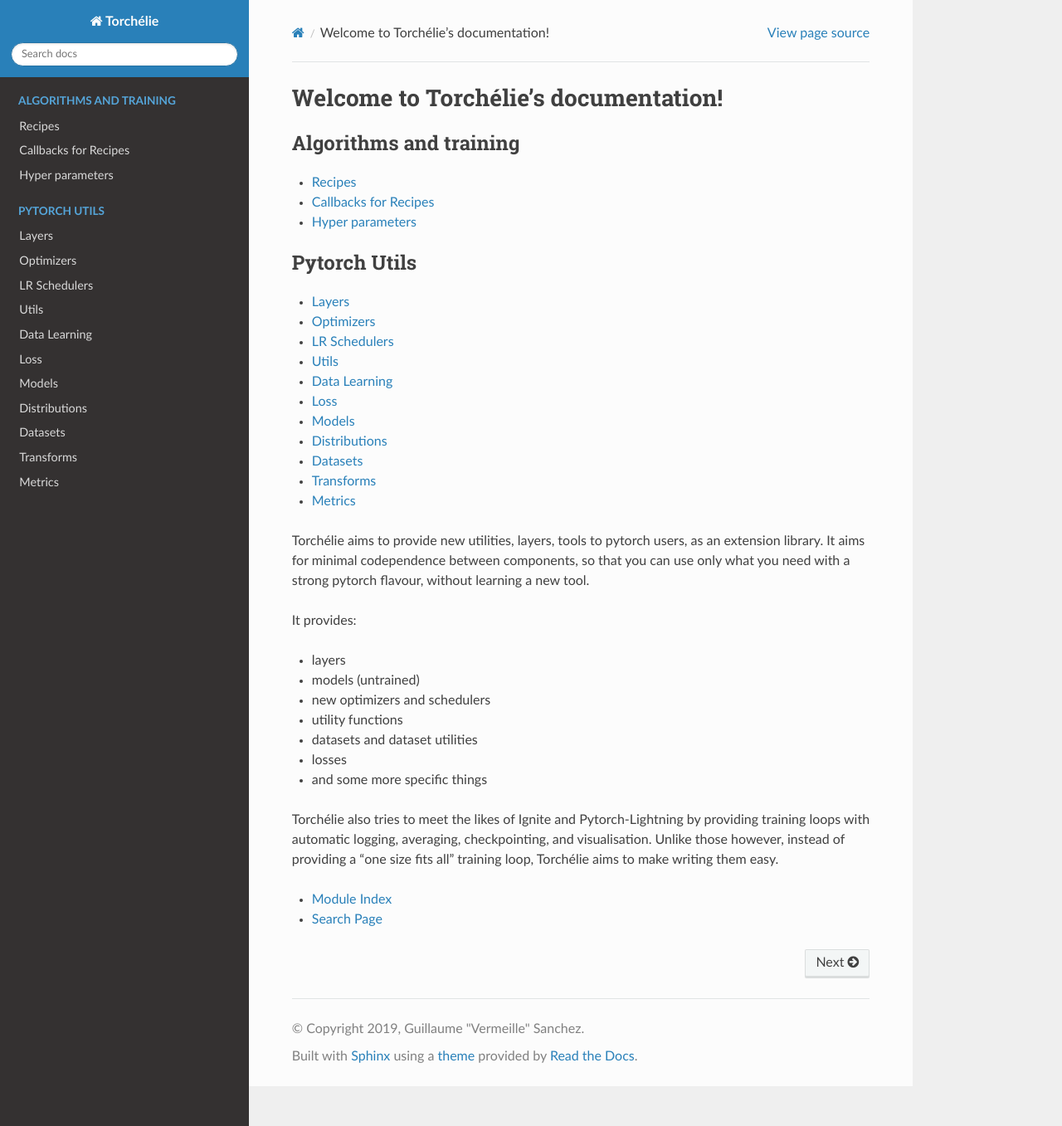
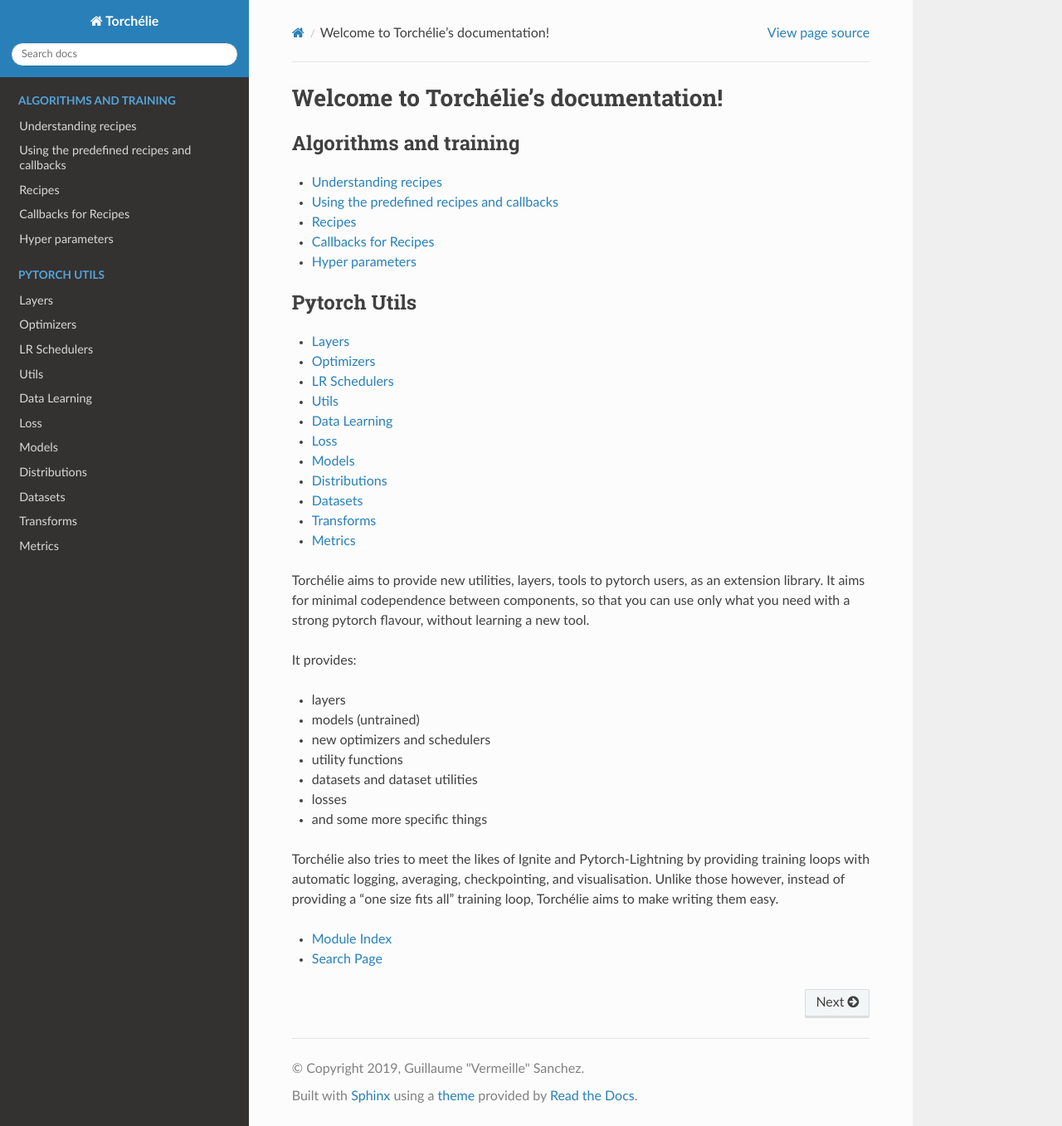
Before and after one commit to Vermeille/Torchelie, a Sphinx documentation site: the page built from docs/index.rst, in a window 1280 px wide and 1357 px high. Shown: the whole window at 83% size. Built offline with Sphinx 7.4.7 and the Read the Docs theme 2.0.0, drawn with Linux system fonts in a browser that asks for light colours; some of the changed lines change nothing that is shown.

Commit message:
recipes tuto

```diff
--- a/docs/index.rst
+++ b/docs/index.rst
@@ -5,6 +5,7 @@
    :caption: Algorithms and training
    :maxdepth: 1
 
+   recipe_tuto
    recipes
    callbacks
    hyper
--- /dev/null
+++ b/docs/recipe_tuto.rst
@@ -0,0 +1,368 @@
+Understanding recipes
+=====================
+
+Torchélie's recipes are what other libraries would call trainers or training
+loops. However, Torchélie focuses a lot on making recipes as customizable and
+flexible as possible through a declarative interface. But enough nonsense
+bullshit, let's jump to the code.
+
+NOTA: I know time is precious bro. If you just want to see what a real sample
+would look like, you can jump to the last code sample on this page, and read
+backwards for the explanations you want.
+
+It all starts with a simple Pytorch loop
+----------------------------------------
+
+The most minimal pytorch high level training example is as simple as this:
+
+::
+
+   for epoch in range(N_EPOCHS):
+      for batch in train_loader:
+         process_batch(batch)
+
+But this is not super interesting. The fact is that many times, this loop may
+contain the same boilerplate code, and look more like that:
+
+::
+
+   # Initialize some stuff, like the model,  the optimizer, logger etc
+   for epoch in range(N_EPOCHS):
+      # Prepare for new epoch: zero metrics etc
+      for batch in train_loader:
+         # Move batch to GPU, zero the gradients etc
+         stuff = process_batch(batch)
+         # Step optimizer, log some stuff, save the model etc
+      # Compute overall epoch metrics, log them, run tests...
+
+That's already more interesting. The general overview is a double loop with
+four places (initialization is not included) where you may want to do stuff.
+And that stuff is quite often just clutter: logging, computing stats etc.
+That's in essence what a Recipe is: a very simple training loop with
+attachable callbacks that can react to four events.
+
+Actually, the real source code for Torchelie's Recipe class is that one:
+
+::
+
+     for epoch in range(epochs):
+         self.callbacks('on_epoch_start')
+         for batch in self.loader:
+             self.callbacks.update_state({'batch': batch})
+             batch = tu.send_to_device(batch,
+                                       self.device,
+                                       non_blocking=True)
+             self.callbacks.update_state({'batch_gpu': batch})
+
+             self.callbacks('on_batch_start')
+             out = self.call_fun(batch)
+             out = tu.send_to_device(out, 'cpu', non_blocking=True)
+             self.callbacks.update_state(out)
+             self.callbacks('on_batch_end')
+         self.callbacks('on_epoch_end')
+     return self.callbacks.state
+
+Okay, but why is this cool?
+---------------------------
+
+Naive code
+~~~~~~~~~~
+
+I know what you're thinking: those lines are stupid and you can write them
+yourself, it takes less than a minute. This is true. But you also know that
+they never remain that simple: you add a ton of things to those lines. Several
+events, computations, loggers, snapshotting and whatnots. Let's see from the
+simplest example how to benefit from Torchélie's engineering.
+
+To use that barebone Recipe in a simple scenario, let's train a model on the
+GPU for 5 epochs of CIFAR10, using as few features as possible for now.
+
+::
+
+   # Let's initialize the model, dataloader, and optimizer
+   model = torchvision.models.resnet18(num_classes=10).cuda()
+   data_loader = torch.utils.data.DataLoader(CIFAR10(), batch_size=32)
+   opt = torchelie.optim.RAdamW(model.parameters(), lr=0.01)
+
+   # define a training pass
+   def forward_pass(batch):
+      x, y = batch
+
+      opt.zero_grad()  # Don't be angry at me just now
+      pred = model(x)
+      loss = nn.functional.cross_entropy(pred, y)
+      loss.backward()
+      opt.step()
+
+      # For now, just return an empty dict
+      return {}
+
+   # build our recipe
+   recipe = torchelie.recipe.Recipe(forward_pass, data_loader)
+   recipe.run(5)
+
+While this work, I would understand that you'd be pissed off: you are still
+handling moving the model to the GPU yourself, the boilerplate with the
+optimizer is still there, and there is no testing, logging or whatev. It's
+kinda shitty. But I gotcha fam.
+
+Handling devices
+~~~~~~~~~~~~~~~~
+
+First, let's make the recipe aware that the model exists. If the recipe knows
+that the model exists, it will properly handle its serialization and move it
+from device to device. We make the recipe aware of stuff by registering things
+to it.
+
+::
+
+   # notice that we don't move the model to cuda anymore
+   model = torchvision.models.resnet18(num_classes=10)
+
+   # same as before ...
+
+   recipe = torchelie.recipe.Recipe(forward_pass, data_loader)
+   # register the model
+   recipe.register('model', model)
+   # 1) recipe.model now exists
+   # 2) recipe.state_dict() will include the model's state_dict
+   # 3) moving recipe will move model
+
+   # move the training to gpu
+   recipe.cuda()
+   recipe.run(5)
+
+You can register as many models, tensors, or objects as you want, they just
+need a unique name.
+
+Optimizer Callbacks
+~~~~~~~~~~~~~~~~~~~
+
+I promised you to remove common clutter, and yet those stupid optimizer lines
+are still there. And it really looks like zeroing the gradients could be a
+pre-batch event and stepping a post-batch event, so all in all it should be
+unnecessary in the forward pass. And it is.
+
+Let's write our very own optimizer callback!
+
+::
+
+   import torchelie.recipes as tcr
+
+   # There's a better one in Torchelie, you'll actually never do that.
+   class OptimizerCallback:
+      def __init__(self, opt):
+         self.opt = opt
+
+      # For now, just pretend the state argument isn't there
+      def on_batch_start(self, state):
+         selt.opt.zero_grads()
+
+      # For now, just pretend the state argument isn't there
+      def on_batch_end(self, state):
+         self.opt.step()
+
+   model = torchvision.models.resnet18(num_classes=10)
+   opt = torchelie.optim.RAdamW(model.parameters(), lr=0.01)
+
+   def forward_pass(batch):
+      x, y = batch
+      pred = model(x)
+      loss = nn.functional.cross_entropy(pred, y)
+      loss.backward()
+      return {}
+
+   recipe = tcr.Recipe(forward_pass, data_loader)
+   # there's something new here!
+   recipe.callbacks.add_callbacks([
+      OptimizerCallback(opt)
+   ])
+   recipe.cuda()
+   recipe.run(5)
+
+And now, automagically, the optimizer will do its thing, and the forward pass
+now looks as clean as it should. In a real scenario however, you wouldn't write
+your own OptimizerCallback class. Torchelie got you covered, and it implements
+its own; spiced up with gradient accumulation,  gradient clipping, lr and
+momentum logging. But now you know how to write callbacks, and I think it
+wasn't that painful :)
+
+Note: I know you're maybe thinking that :code:`loss.backward()` should be
+included in a callback as well. But I don't think so. Sometimes you want to do
+multiple backwards in one pass, for instance.
+
+Callbacks and state
+~~~~~~~~~~~~~~~~~~~
+
+Noticed that empty dict that we're returning? and that mysterious :code:`state`
+argument in the callback? While we've not payed much attention to it yet, it's
+actually the core of communicating with callbacks. This dict will populate a
+state held by the recipe, which callbacks can read and write to. So let's use
+it to log the loss
+
+::
+
+   import torchelie.metrics.callbacks as tcb
+
+   model = torchvision.models.resnet18(num_classes=10)
+   opt = torchelie.optim.RAdamW(model.parameters(), lr=0.01)
+
+   def forward_pass(batch):
+      x, y = batch
+      pred = model(x)
+      loss = nn.functional.cross_entropy(pred, y)
+      loss.backward()
+      return {'loss': loss}
+
+   recipe = torchelie.recipe.Recipe(forward_pass, data_loader)
+   # there's something new here!
+   recipe.callbacks.add_callbacks([
+      tcb.Counter(),
+      tcb.Optimizer(opt),
+      tcb.EpochMetricAvg('loss', post_each_batch=True)
+      tcb.StdoutLogger(log_every=10),
+      tcb.VisdomLogger(visdom_env='main', log_every=10)
+   ])
+   recipe.cuda()
+   recipe.run(5)
+
+Now the forward pass sends to the loss to the shared state. Then callbacks gets
+executed in order. So: :code:`EpochMetricAvg` will read the loss value, compute
+a running average with all the loss values computed in this epoch so far, and
+post it to :code:`state['metrics']['loss']` on each batch.
+:code:`state['metrics']` is a conventional place where values are considered
+ready (for logging for instance). Every ten iterations, metrics will be
+displayed on the standard output and on visdom.
+
+Note: Counter just keeps tracks of the iteration number, epoch number, and
+iteration in epoch number, and store that in the state. It is often mandatory
+as other callbacks may depend on those, especially loggers. Place it first to
+avoid issues.
+
+Now, this starts to look like real Torchélie code.
+
+Composing recipes
+~~~~~~~~~~~~~~~~~
+
+While this starts to be pretty cool, we're still missing something real
+important: evaluation code. Evaluating is commonly done with a testing set, on
+which you compute some metrics, logs the results, etc. Does this sound
+familiar? Of course, it's a recipe in itself. Let's write it down.
+
+::
+
+   def test_pass(batch):
+      x, y = batch
+      with torch.no_grad():
+         model.eval()
+         pred = model(x)
+         loss = nn.functional.cross_entropy(pred, y)
+         # no backward in testing
+         model.train()
+      return {'loss': loss}
+
+   # we have a test set now
+   test_recipe = torchelie.recipe.Recipe(test_pass, test_loader)
+   test_recipe.callbacks.add_callbacks([
+      tcb.Counter(),
+      tcb.EpochMetricAvg('loss', post_each_batch=False)
+      tcb.StdoutLogger(log_every=-1, prefix='Test'),
+      tcb.VisdomLogger(visdom_env='main', log_every=-1, prefix='Test')
+   ])
+
+We have a new forward pass disabling gradients and setting the model to eval
+mode, a new dataloader, we've removed the Optimizer callback (obviously), and
+used other loggers instances that have prefixes in order to avoid name clashes
+with the training loop. And logging only happens at the end of the training
+loop.
+
+We have two recipes and they're not interacting for now, let's make the
+training recipe aware of the testing recipe and call it every 100 iterations.
+
+::
+
+   # Now the training recipe is aware of the testing recipe and handle moving
+   # from devices to devices and serialization through `state_dict()`
+   recipe.register('testing', test_recipe)
+   recipe.callbacks.add_callback([
+      tcb.CallRecipe(test_recipe, run_every=100, prefix='test')
+   ])
+
+The final code looks just like that:
+
+::
+
+   model = torchvision.models.resnet18(num_classes=10)
+   opt = torchelie.optim.RAdamW(model.parameters(), lr=0.01)
+
+   def forward_pass(batch):
+      x, y = batch
+      pred = model(x)
+      loss = nn.functional.cross_entropy(pred, y)
+      loss.backward()
+      return {'loss': loss}
+
+   def test_pass(batch):
+      x, y = batch
+      with torch.no_grad():
+         model.eval()
+         pred = model(x)
+         loss = nn.functional.cross_entropy(pred, y)
+         model.train()
+      return {'loss': loss}
+
+   test_recipe = torchelie.recipe.Recipe(test_pass, test_loader)
+   test_recipe.callbacks.add_callbacks([
+      tcb.Counter(),
+      tcb.EpochMetricAvg('loss', post_each_batch=False)
+      tcb.StdoutLogger(log_every=-1, prefix='Test'),
+      tcb.VisdomLogger(visdom_env='main', log_every=-1, prefix='Test')
+   ])
+
+   recipe = torchelie.recipe.Recipe(forward_pass, data_loader)
+   recipe.register('model', model)
+   recipe.register('test_recipe', test_recipe)
+   recipe.callbacks.add_callbacks([
+      tcb.Counter(),
+      tcb.Optimizer(opt),
+      tcb.EpochMetricAvg('loss', post_each_batch=True)
+      tcb.StdoutLogger(log_every=10),
+      tcb.VisdomLogger(visdom_env='main', log_every=10)
+      tcb.CallRecipe(test_recipe, run_every=100, prefix='test')
+   ])
+   recipe.cuda()
+   recipe.run(5)
+
+Using the predefined recipes and callbacks
+==========================================
+
+Even if that is more readable, puts intent first, and is more maintainable,
+that's still a lot of boilerplate code. Those loggers, the testing loop and
+even the logging of the loss are meant to be be part of the vast majority of
+experiments.
+
+I know that and provide several recipes already configured with various
+callbacks for common scenarios:
+
+TrainAndTest
+  Pretty much what we have covered in this tutorial. It trains on a set, tests
+  on another. It even handles for you the need to set the model in eval mode
+  and to disable the gradients when testing. It also includes a checkpointing
+  callback that will save the recipe's state dict regularly.
+
+TrainAndCall
+  Instead of testing on a test set, it gives you the opportunity to call any
+  function. This is what you need if you train a generative model that doesn't
+  need any input to work, such as a VAE decoder or a PixelCNN.
+
+Classification
+  A TrainAndTest recipe extended with several callbacks: loss logging, accuracy
+  logging, confusion matrix generation, image gradient for feature
+  visualization, a visual report with best, worst and most confused samples.
+
+CrossEntropyClassification
+  Classification recipe that already provides a forward train and test pass, a
+  RAdamW optimizer and LR scheduling. Just give it your model, data, and
+  hyperparameters and you're good to go without writing a single instruction.
+
+Please refer to the recipes' respective documentation for further explanations.
```
